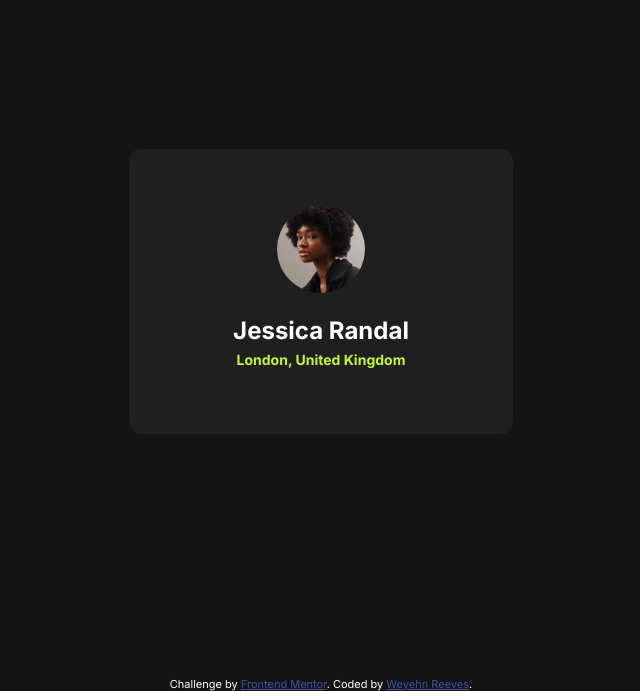
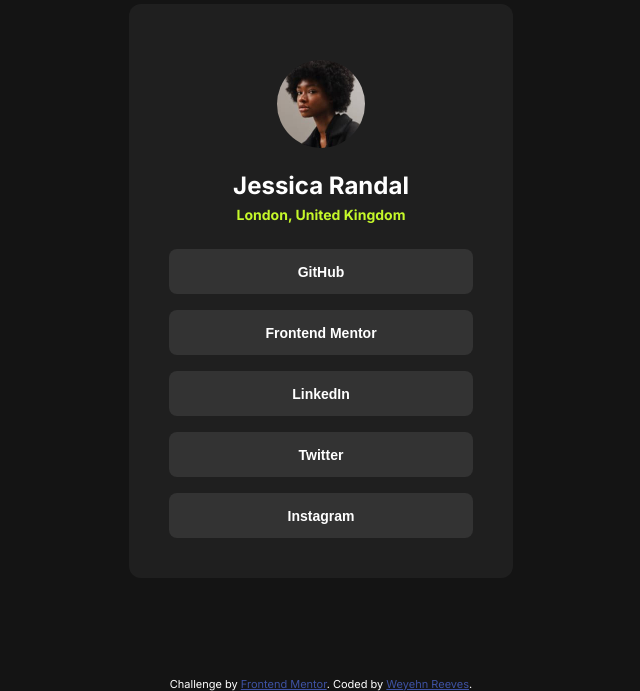
Before and after one commit to WeyehnR/social-links-profile-main, a plain HTML site: page index.html in a window 1280 px wide. Shown: the part 109-800 px from the top of the page, without its empty margins (319-959 px from the left). Drawn offline with Linux system fonts and the light colour scheme.

Commit message:
button styling and hover states

```diff
--- a/index.html
+++ b/index.html
@@ -33,9 +33,14 @@
     <div class="name-box">Jessica Randal</div>
     <div class="location-box">London, United Kingdom</div>
 
-    <div class="links">
+    <div class="links-box">
+      <button class="button" type="button">GitHub</button>
+      <button class="button" type="button">Frontend Mentor</button>
+      <button class="button" type="button">LinkedIn</button>
+      <button class="button" type="button">Twitter</button>
+      <button class="button" type="button">Instagram</button>
+    </div>
 
-    </div>
   </article>
 
   <footer class="attribution">
--- a/styles.css
+++ b/styles.css
@@ -17,6 +17,8 @@
     --spacing-500: 40px;
     --spacing-300: 24px;
     --spacing-200: 16px;
+    --spacing-150: 12px;
+    --spacing-100: 8px;
 }
 
 /* Body color */
@@ -73,8 +75,37 @@
     font-style: normal;
     font-weight: 700;
     line-height: 150%; /* 21px */
-    margin-bottom: 24px;
+    margin-bottom: var(--spacing-300);
 }
+
+.links-box{
+    display: flex;
+    flex-direction: column;
+    gap: var(--spacing-200);
+    width:304px;
+    height: 289px;
+}
+
+.button {
+    width: 100%;
+    height: 45px;
+    padding: var(--spacing-150);
+    background-color: var(--color-grey-700);
+    color: var(--color-white);
+    border: none;
+    border-radius: 8px;
+    font-size: var(--font-size-text-preset-2);
+    font-weight: 600;
+    cursor: pointer;
+    transition: background-color 0.2s ease;
+}
+
+.button:hover,
+.button:focus {
+    background-color: var(--color-green);
+    color: var(--color-grey-900);
+}
+
 /* Attribution */
 .attribution {
     position: fixed;
```
